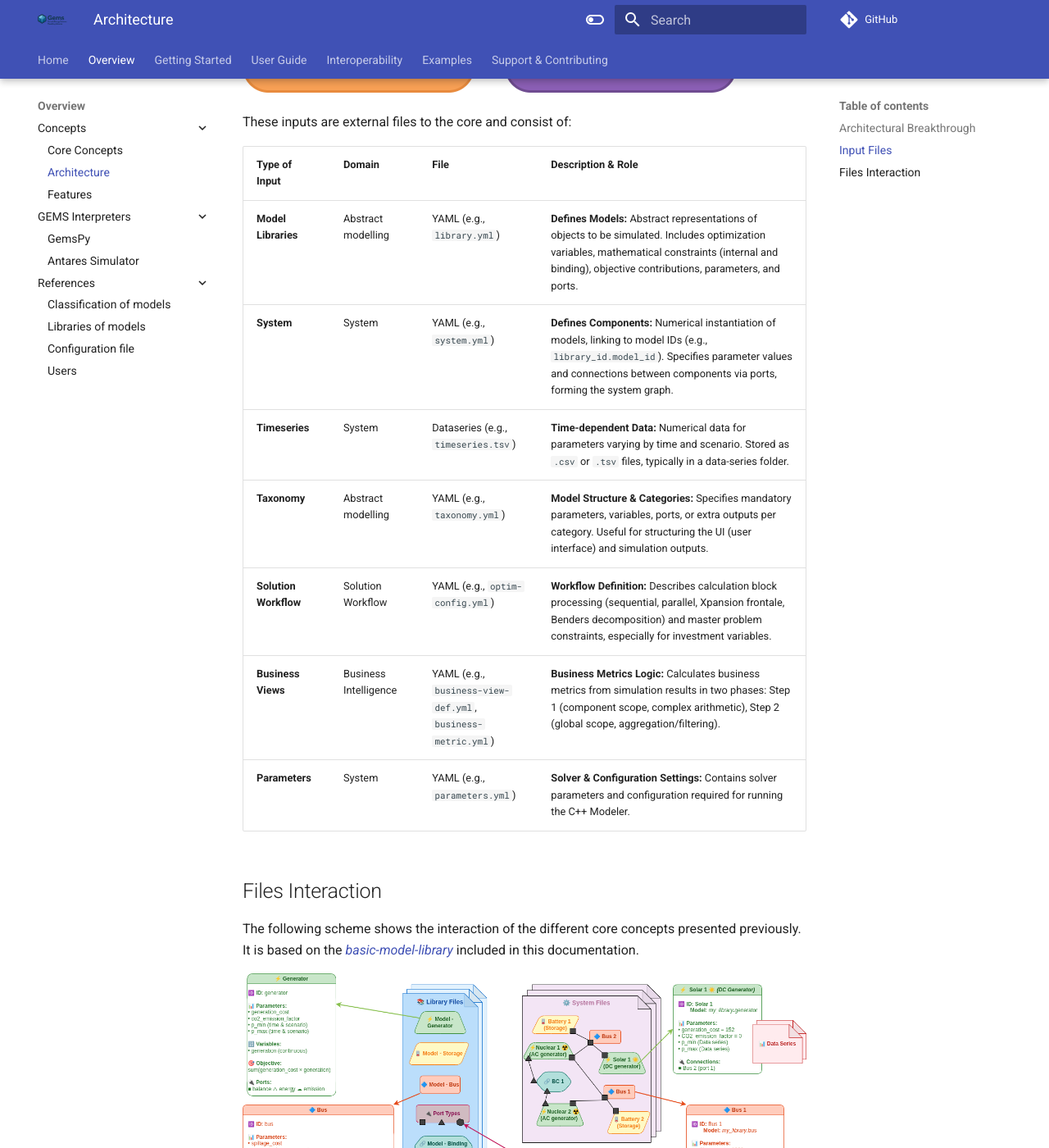
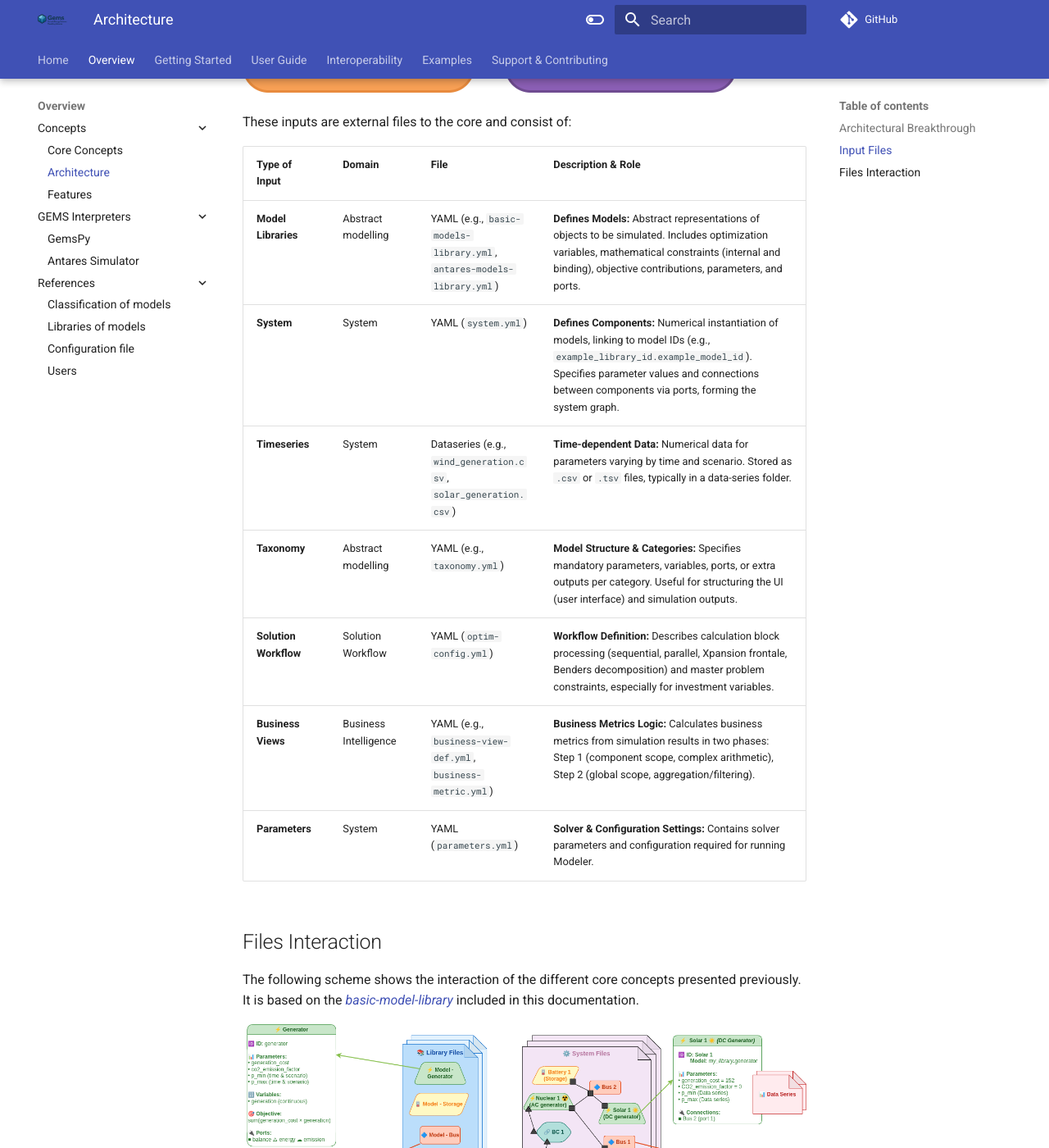
Before and after one commit to AntaresSimulatorTeam/GEMS, an MkDocs documentation site: the page built from doc/1_Overview/Concepts/2_architecture.md, in a window 1280 px wide and 1400 px high, scrolled down 1682 px. Shown: the whole window at 82% size. Built offline with MkDocs 1.6.1 and Material for MkDocs 9.7.7, drawn with Linux system fonts in a browser that asks for light colours; comment, search, counter and statistics services are not loaded.

Commit message:
update table

```diff
--- a/doc/1_Overview/Concepts/2_architecture.md
+++ b/doc/1_Overview/Concepts/2_architecture.md
@@ -35,13 +35,13 @@ These inputs are external files to the core and consist of:
 
 | **Type of Input**   | **Domain**  | **File**        | **Description & Role**  |
 |---------------------|-------------|-----------------|-------------------------|
-| **Model Libraries** | Abstract modelling | YAML (e.g., `library.yml`)  | **Defines Models:** Abstract representations of objects to be simulated. Includes optimization variables, mathematical constraints (internal and binding), objective contributions, parameters, and ports.  |
-| **System**  | System  | YAML (e.g., `system.yml`) | **Defines Components:** Numerical instantiation of models, linking to model IDs (e.g., `library_id.model_id`). Specifies parameter values and connections between components via ports, forming the system graph. |
-| **Timeseries**  | System  | Dataseries (e.g., `timeseries.tsv`)  | **Time-dependent Data:** Numerical data for parameters varying by time and scenario. Stored as `.csv` or `.tsv` files, typically in a data-series folder.  |
+| **Model Libraries** | Abstract modelling | YAML (e.g., `basic-models-library.yml`, `antares-models-library.yml`)  | **Defines Models:** Abstract representations of objects to be simulated. Includes optimization variables, mathematical constraints (internal and binding), objective contributions, parameters, and ports.  |
+| **System**  | System  | YAML  (`system.yml`) | **Defines Components:** Numerical instantiation of models, linking to model IDs (e.g., `example_library_id.example_model_id`). Specifies parameter values and connections between components via ports, forming the system graph. |
+| **Timeseries**  | System  | Dataseries (e.g., `wind_generation.csv`, `solar_generation.csv`)  | **Time-dependent Data:** Numerical data for parameters varying by time and scenario. Stored as `.csv` or `.tsv` files, typically in a data-series folder.  |
 | **Taxonomy**             | Abstract modelling        | YAML (e.g., `taxonomy.yml`)                | **Model Structure & Categories:** Specifies mandatory parameters, variables, ports, or extra outputs per category. Useful for structuring the UI (user interface) and simulation outputs.                             |
-| **Solution Workflow**    | Solution Workflow        | YAML (e.g., `optim-config.yml`)            | **Workflow Definition:** Describes calculation block processing (sequential, parallel, Xpansion frontale, Benders decomposition) and master problem constraints, especially for investment variables.                   |
+| **Solution Workflow**    | Solution Workflow        | YAML (`optim-config.yml`)            | **Workflow Definition:** Describes calculation block processing (sequential, parallel, Xpansion frontale, Benders decomposition) and master problem constraints, especially for investment variables.                   |
 | **Business Views**       | Business Intelligence    | YAML (e.g., `business-view-def.yml`, `business-metric.yml`) | **Business Metrics Logic:** Calculates business metrics from simulation results in two phases: Step 1 (component scope, complex arithmetic), Step 2 (global scope, aggregation/filtering).                             |
-| **Parameters**           | System                   | YAML (e.g., `parameters.yml`)              | **Solver & Configuration Settings:** Contains solver parameters and configuration required for running the C++ Modeler.                                                                                                |
+| **Parameters**           | System                   | YAML (`parameters.yml`)              | **Solver & Configuration Settings:** Contains solver parameters and configuration required for running Modeler.                                                                                                |
 
 
 
```
